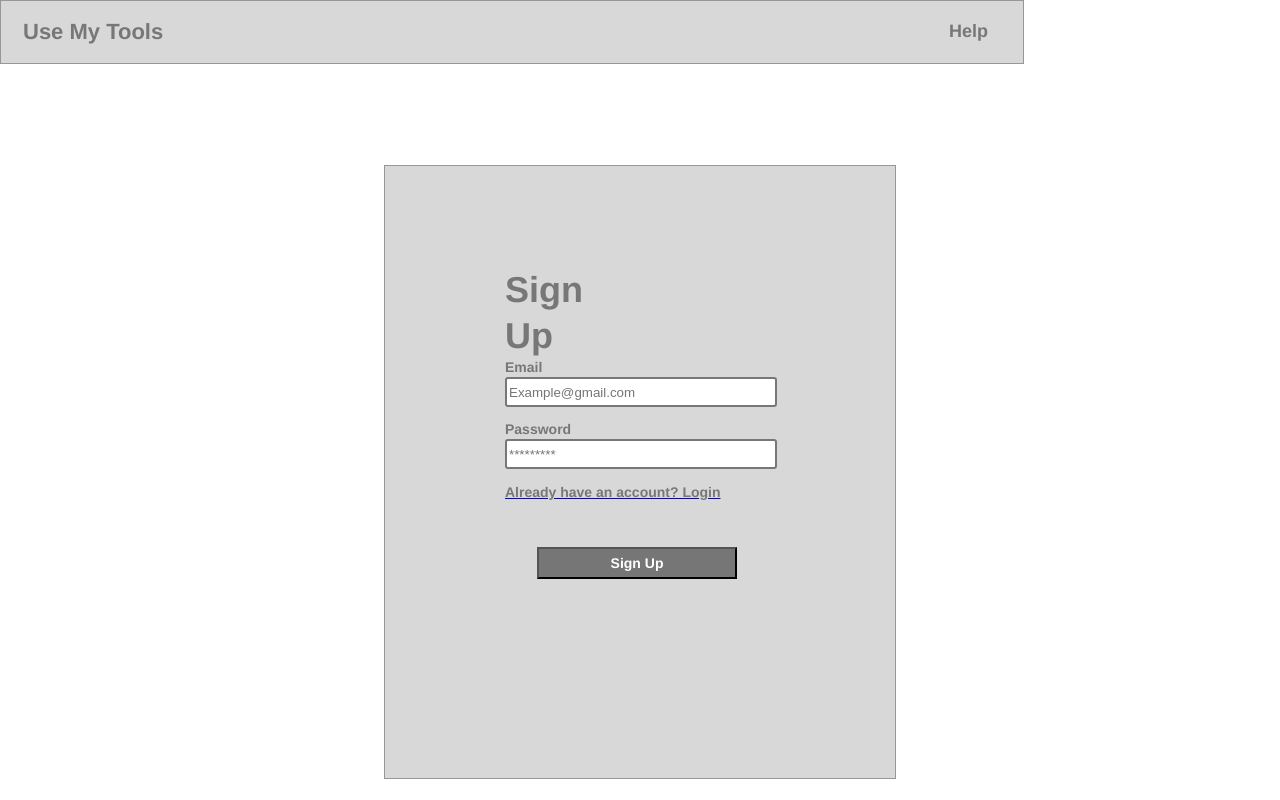
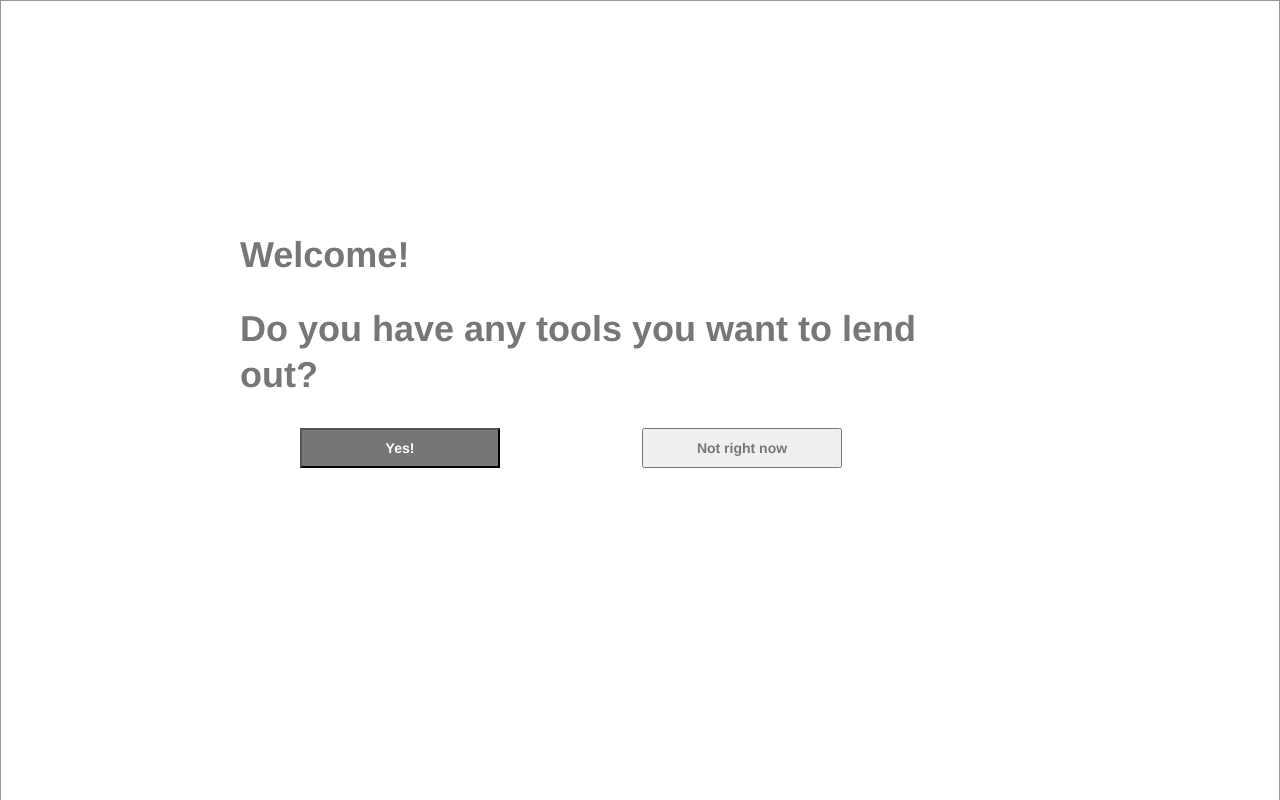
Before and after one commit to use-my-tools-build-week/Frontend, a React (Create React App) app in the folder tools/: page /signup in a window 1280 px wide. Shown: the top 800 px of the page. Built offline with nearby package versions, Linux system fonts and the light colour scheme.

Commit message:
Welcome Page Complete

```diff
--- a/tools/src/App.js
+++ b/tools/src/App.js
@@ -3,14 +3,16 @@ import './App.css';
 import Login from './components/Login/Login';
 import SignUp from './components/Login/SignUp';
 import {Route} from 'react-router-dom';
+import Welcome from './components/Welcome/Welcome';
 
 
 class App extends Component {
   render() {
     return (
       <div className="App">
-        <Route exact path="/" component={Login} />
-        <Route exact path="/signup" component={SignUp} />
+        {/* <Route exact path="/" component={Login} />
+        <Route exact path="/signup" component={SignUp} /> */}
+        <Welcome />
       </div>
     );
   }
--- a/tools/src/components/Login/Login.css
+++ b/tools/src/components/Login/Login.css
@@ -10,7 +10,7 @@
     height: 75px;
     background: lightgrey;
     height: 64px;
-    width: 1024px;
+    width: 100%;
     border: 1px solid #979797;
     background-color: #D8D8D8;
 }
--- a/tools/src/components/Login/SignUp.js
+++ b/tools/src/components/Login/SignUp.js
@@ -2,7 +2,7 @@ import React from 'react';
 import '../../App.css';
 import './Login.css';
 import {Link} from 'react-router-dom';
-import { fromEventPattern } from 'rxjs';
+
 
 class SignUp extends React.Component {
 
--- /dev/null
+++ b/tools/src/components/Welcome/Welcome.css
@@ -0,0 +1,62 @@
+.Container {
+    height: 1036px;
+    width: 100%;
+    border: 1px solid #979797;
+    background-color: #FFFFFF;
+}
+
+.ContentWrapper {
+ width: 800px;
+ margin: 0 auto;
+ margin-top: 231px;
+}
+
+.welcome {
+    height: 47px;
+    width: 170px;
+    color: #777777;
+    font-family: "Helvetica Neue";
+    font-size: 36px;
+    font-weight: bold;
+    line-height: 46px;
+    margin-bottom: 27px;
+}
+
+.do-you-have-any-tool {
+    height: 47px;
+    width: 759px;
+    color: #777777;
+    font-family: "Helvetica Neue";
+    font-size: 36px;
+    font-weight: bold;
+    line-height: 46px;
+}
+
+.YesBtn {
+    height: 40px;
+    width: 200px;
+    color: #FFFFFF;
+    font-family: "Helvetica Neue";
+    font-size: 14px;
+    font-weight: bold;
+    line-height: 16px;
+    text-align: center;
+    background: #767676;
+    margin-left: 60px;
+}
+
+.NoBtn {
+    height: 40px;
+    width: 200px;
+    color: #777777;
+    font-family: "Helvetica Neue";
+    font-size: 14px;
+    font-weight: bold;
+    line-height: 16px;
+    text-align: center;
+    margin-left: 142px;
+}
+
+.BtnContainer{
+    margin-top: 75px;
+}
--- /dev/null
+++ b/tools/src/components/Welcome/Welcome.js
@@ -0,0 +1,21 @@
+import React from 'react';
+import './Welcome.css'
+import '../../App.css'
+
+const Welcome = () => {
+    return (
+        <div className="Container">
+            <div className="ContentWrapper">
+                <h1 className="welcome">Welcome!</h1>
+                <p className="do-you-have-any-tool">Do you have any tools you want to lend out?</p>
+                <div className="BtnContainer">
+                    <button className="YesBtn">Yes!</button>
+                    <button className="NoBtn">Not right now</button>
+                </div>
+            </div>
+        </div>
+
+    )
+}
+
+export default Welcome;
```
